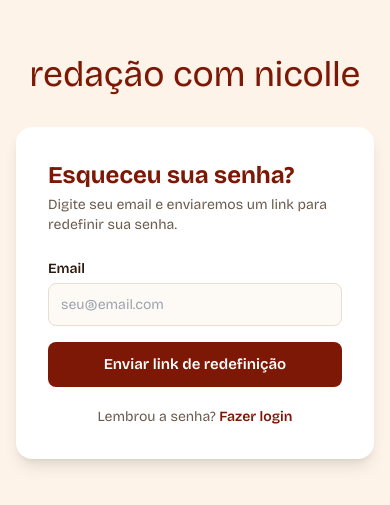
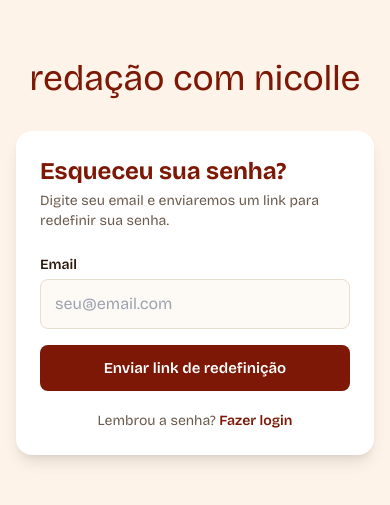
Before and after one commit to Gpizatto/Essaypro, a React (Create React App) app in the folder frontend/: page /forgot-password in a window 390 px wide. Shown: the part 165-670 px from the top of the page. Built offline with nearby package versions, Linux system fonts and the light colour scheme; no server answers; a web font is replaced by a local one.

Commit message:
Update ForgotPassword.js

```diff
--- a/frontend/src/pages/ForgotPassword.js
+++ b/frontend/src/pages/ForgotPassword.js
@@ -24,39 +24,39 @@ export const ForgotPassword = () => {
   };
 
   return (
-    <div className="min-h-screen flex items-center justify-center p-4" style={{ backgroundColor: '#FDF3E8' }}>
+    <div className="min-h-screen flex items-center justify-center px-4 py-8" style={{ backgroundColor: 'var(--bg-primary)' }}>
       <div className="w-full max-w-md">
         <div className="text-center mb-8">
-          <h1 className="font-logo text-4xl" style={{ color: '#7C1805' }}>redação com nicolle</h1>
+          <h1 className="font-logo text-4xl" style={{ color: 'var(--accent-red)' }}>redação com nicolle</h1>
         </div>
 
-        <div className="bg-white rounded-2xl shadow-lg p-8">
+        <div className="bg-white rounded-2xl shadow-lg p-6 sm:p-8">
           {sent ? (
             <div className="text-center">
               <div className="text-5xl mb-4">📬</div>
-              <h2 className="font-heading font-bold text-xl mb-2" style={{ color: '#7C1805' }}>Email enviado!</h2>
-              <p className="text-sm mb-6" style={{ color: '#6B5B4E' }}>
+              <h2 className="font-heading font-bold text-xl mb-2" style={{ color: 'var(--accent-red)' }}>Email enviado!</h2>
+              <p className="text-sm mb-6" style={{ color: 'var(--text-secondary)' }}>
                 Se este email estiver cadastrado, você receberá as instruções para redefinir sua senha em breve.
                 Verifique também sua caixa de spam.
               </p>
               <Link to="/login"
                 className="text-sm font-semibold hover:underline"
-                style={{ color: '#7C1805' }}>
+                style={{ color: 'var(--accent-red)' }}>
                 ← Voltar para o login
               </Link>
             </div>
           ) : (
             <>
-              <h2 className="font-heading font-bold text-2xl mb-1" style={{ color: '#7C1805' }}>
+              <h2 className="font-heading font-bold text-2xl mb-1" style={{ color: 'var(--accent-red)' }}>
                 Esqueceu sua senha?
               </h2>
-              <p className="text-sm mb-6" style={{ color: '#6B5B4E' }}>
+              <p className="text-sm mb-6" style={{ color: 'var(--text-secondary)' }}>
                 Digite seu email e enviaremos um link para redefinir sua senha.
               </p>
 
               <form onSubmit={handleSubmit} className="space-y-4">
                 <div>
-                  <label className="block text-sm font-semibold mb-1" style={{ color: '#2C1A0E' }}>
+                  <label className="block text-sm font-semibold mb-1" style={{ color: 'var(--text-primary)' }}>
                     Email
                   </label>
                   <input
@@ -66,9 +66,10 @@ export const ForgotPassword = () => {
                     required
                     placeholder="seu@email.com"
                     style={{
-                      width: '100%', padding: '10px 12px', borderRadius: '8px',
-                      border: '1px solid #E8DDD0', fontSize: '14px', outline: 'none',
-                      color: '#2C1A0E', backgroundColor: '#FDFAF6'
+                      width: '100%', padding: '12px 14px', borderRadius: '8px',
+                      border: '1px solid var(--border-color)', fontSize: '16px', outline: 'none',
+                      color: 'var(--text-primary)', backgroundColor: '#FDFAF6',
+                      minHeight: '44px', boxSizing: 'border-box'
                     }}
                   />
                 </div>
@@ -77,8 +78,8 @@ export const ForgotPassword = () => {
                   type="submit"
                   disabled={loading}
                   style={{
-                    width: '100%', padding: '11px', borderRadius: '8px',
-                    backgroundColor: '#7C1805', color: 'white',
+                    width: '100%', padding: '12px', borderRadius: '8px', minHeight: '44px',
+                    backgroundColor: 'var(--accent-red)', color: 'white',
                     fontWeight: '600', fontSize: '15px', border: 'none',
                     cursor: loading ? 'not-allowed' : 'pointer',
                     opacity: loading ? 0.7 : 1,
@@ -88,9 +89,9 @@ export const ForgotPassword = () => {
                 </button>
               </form>
 
-              <p className="text-center text-sm mt-5" style={{ color: '#6B5B4E' }}>
+              <p className="text-center text-sm mt-5" style={{ color: 'var(--text-secondary)' }}>
                 Lembrou a senha?{' '}
-                <Link to="/login" className="font-semibold hover:underline" style={{ color: '#7C1805' }}>
+                <Link to="/login" className="font-semibold hover:underline" style={{ color: 'var(--accent-red)' }}>
                   Fazer login
                 </Link>
               </p>
```
